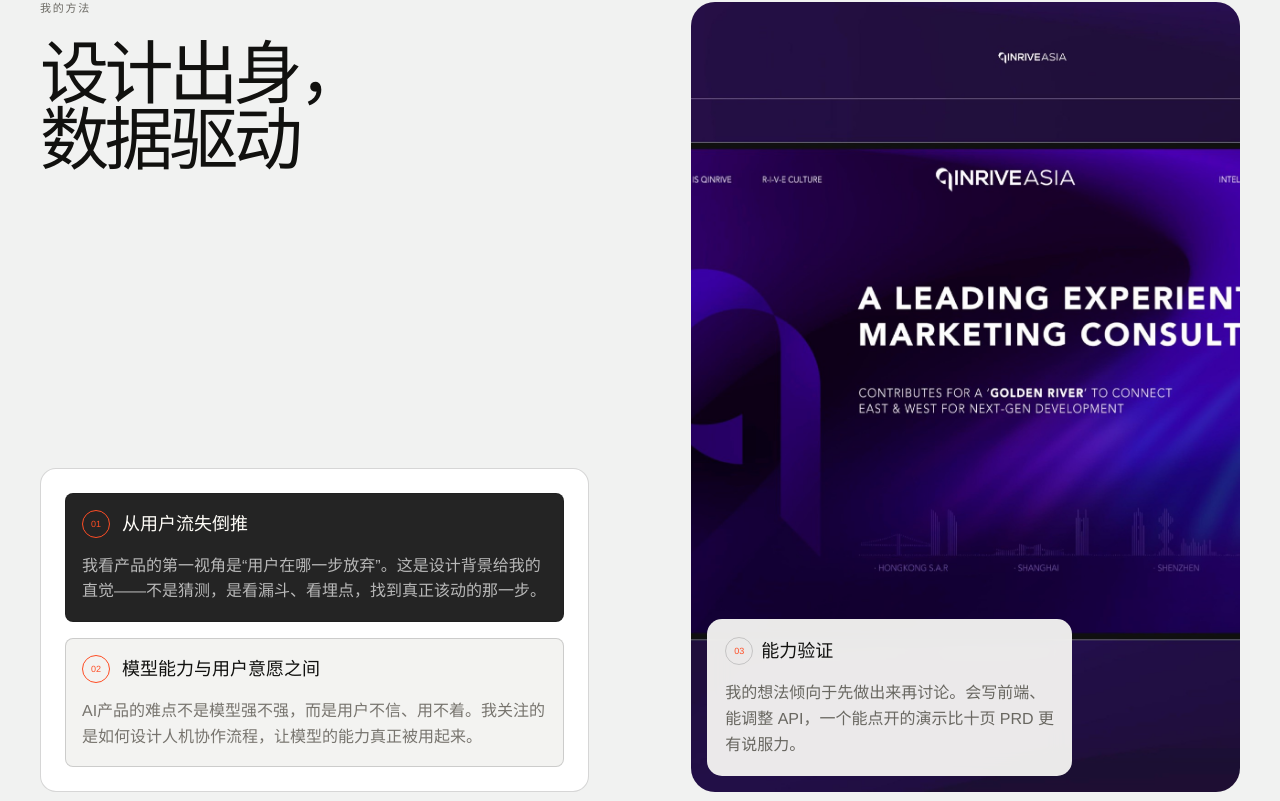
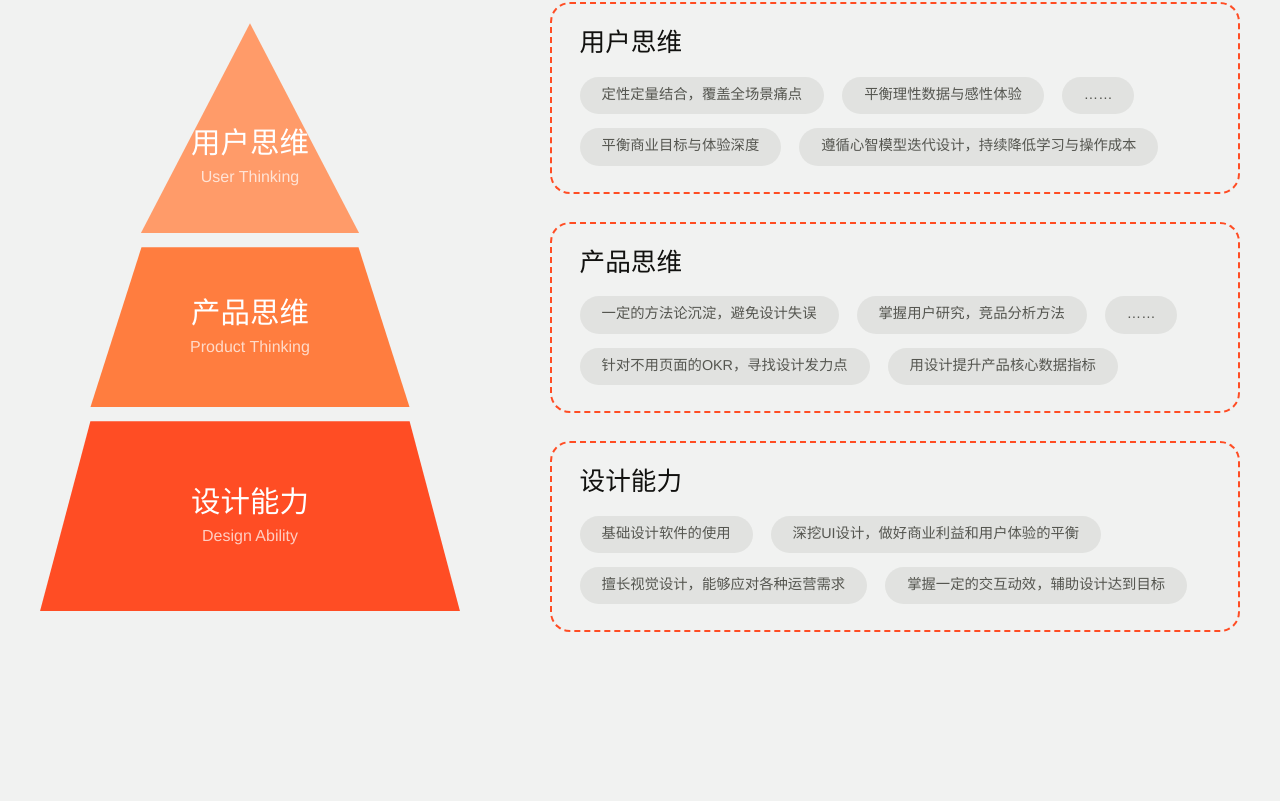
Before and after one commit to Miaaaa857/profile, a React (Vite) app: page /about in a window 1280 px wide. Shown: the part 3939-4740 px from the top of the page. Built offline with nearby package versions, Linux system fonts and the light colour scheme; a web font is replaced by a local one.

Commit message:
Rebuild methodology as capability model

```diff
--- a/src/components/AelixaAbout.jsx
+++ b/src/components/AelixaAbout.jsx
@@ -5,16 +5,21 @@
   { value: '4', suffix: '', label: '主导项目', note: '从需求到落地，独立主导 4 个从 0 到 1 的产品项目。' },
 ]
 
-const approachCards = [
+const capabilityGroups = [
   {
-    index: '01',
-    title: '从用户流失倒推',
-    text: '我看产品的第一视角是“用户在哪一步放弃”。这是设计背景给我的直觉——不是猜测，是看漏斗、看埋点，找到真正该动的那一步。',
+    title: '用户思维',
+    english: 'User Thinking',
+    items: ['定性定量结合，覆盖全场景痛点', '平衡理性数据与感性体验', '……', '平衡商业目标与体验深度', '遵循心智模型迭代设计，持续降低学习与操作成本'],
   },
   {
-    index: '02',
-    title: '模型能力与用户意愿之间',
-    text: 'AI产品的难点不是模型强不强，而是用户不信、用不着。我关注的是如何设计人机协作流程，让模型的能力真正被用起来。',
+    title: '产品思维',
+    english: 'Product Thinking',
+    items: ['一定的方法论沉淀，避免设计失误', '掌握用户研究，竞品分析方法', '……', '针对不用页面的OKR，寻找设计发力点', '用设计提升产品核心数据指标'],
+  },
+  {
+    title: '设计能力',
+    english: 'Design Ability',
+    items: ['基础设计软件的使用', '深挖UI设计，做好商业利益和用户体验的平衡', '擅长视觉设计，能够应对各种运营需求', '掌握一定的交互动效，辅助设计达到目标'],
   },
 ]
 
@@ -69,34 +74,27 @@
         </div>
       </section>
 
-      <section className="aa-approach" aria-labelledby="aa-approach-title">
-        <div className="container aa-approach__grid">
-          <div className="aa-approach__content">
-            <div className="aa-section-title" data-reveal>
-              <p className="aa-kicker">我的方法</p>
-              <h2 id="aa-approach-title">设计出身，<br />数据驱动</h2>
-            </div>
-            <div className="aa-approach__cards">
-              {approachCards.map((card) => (
-                <article className="aa-approach-card" key={card.index} data-reveal>
-                  <span>{card.index}</span>
-                  <h3>{card.title}</h3>
-                  <p>{card.text}</p>
-                </article>
-              ))}
-            </div>
+      <section className="aa-approach" aria-label="三层能力模型">
+        <div className="container aa-capability-model">
+          <div className="aa-capability-pyramid" data-reveal>
+            {capabilityGroups.map((group, index) => (
+              <div className={`aa-capability-pyramid__level aa-capability-pyramid__level--${index + 1}`} key={group.title}>
+                <strong>{group.title}</strong>
+                <span>{group.english}</span>
+              </div>
+            ))}
           </div>
 
-          <figure className="aa-approach__visual" data-reveal>
-            <img src="/media/portfolio/page-39.jpg" alt="Strategy and product design work" />
-            <figcaption>
-              <div className="aa-approach-overlay-title">
-                <span>03</span>
-                <strong>能力验证</strong>
-              </div>
-              <p>我的想法倾向于先做出来再讨论。会写前端、能调整 API，一个能点开的演示比十页 PRD 更有说服力。</p>
-            </figcaption>
-          </figure>
+          <div className="aa-capability-details">
+            {capabilityGroups.map((group) => (
+              <article className="aa-capability-group" key={group.title} data-reveal>
+                <h2>{group.title}</h2>
+                <div>
+                  {group.items.map((item) => <span key={item}>{item}</span>)}
+                </div>
+              </article>
+            ))}
+          </div>
         </div>
       </section>
 
--- a/src/styles/global.css
+++ b/src/styles/global.css
@@ -385,6 +385,20 @@
 .aa-approach-overlay-title strong { font-size: 18px; line-height: 1.35; letter-spacing: 0; font-weight: 600; }
 .aa-approach__visual figcaption p { margin-top: 16px; color: #696761; font-size: 16px; line-height: 1.6; }
 
+.aa-capability-model { display: grid; grid-template-columns: minmax(420px, .82fr) minmax(0, 1.38fr); align-items: center; gap: clamp(64px, 7vw, 112px); }
+.aa-capability-pyramid { width: 100%; display: flex; flex-direction: column; align-items: center; gap: 14px; }
+.aa-capability-pyramid__level { display: flex; flex-direction: column; align-items: center; justify-content: center; color: #fff; text-align: center; }
+.aa-capability-pyramid__level strong { font-size: clamp(28px, 2.3vw, 42px); line-height: 1.15; font-weight: 600; }
+.aa-capability-pyramid__level span { margin-top: 8px; color: rgba(255, 255, 255, .72); font-size: clamp(15px, 1.25vw, 21px); }
+.aa-capability-pyramid__level--1 { width: 52%; height: 210px; padding-top: 58px; clip-path: polygon(50% 0, 100% 100%, 0 100%); background: #ff9b69; }
+.aa-capability-pyramid__level--2 { width: 76%; height: 160px; clip-path: polygon(16% 0, 84% 0, 100% 100%, 0 100%); background: #ff7d3f; }
+.aa-capability-pyramid__level--3 { width: 100%; height: 190px; clip-path: polygon(12% 0, 88% 0, 100% 100%, 0 100%); background: var(--accent); }
+.aa-capability-details { display: grid; gap: 28px; }
+.aa-capability-group { padding: 24px 28px 26px; border: 2px dashed var(--accent); border-radius: 20px; }
+.aa-capability-group h2 { font-size: clamp(25px, 2vw, 34px); line-height: 1.2; font-weight: 600; }
+.aa-capability-group > div { margin-top: 18px; display: flex; flex-wrap: wrap; gap: 14px 18px; }
+.aa-capability-group span { padding: 9px 22px; border-radius: 999px; background: #e1e2e0; color: #555650; font-size: clamp(14px, 1.12vw, 18px); line-height: 1.35; white-space: nowrap; }
+
 .aa-career { overflow: clip; }
 .aa-career__marquee { padding: 22px 0 25px; overflow: hidden; background: var(--accent); }
 .aa-career__marquee-track { width: max-content; display: flex; gap: 50px; animation: aa-career-marquee 23s linear infinite; }
@@ -460,6 +474,8 @@
   .aa-approach__grid { grid-template-columns: 1fr; }
   .aa-approach__cards { margin-top: 60px; }
   .aa-approach__visual { min-height: 680px; }
+  .aa-capability-model { grid-template-columns: 1fr; gap: 64px; }
+  .aa-capability-pyramid { width: min(100%, 660px); margin-inline: auto; }
   .aa-career__body { padding-block: 100px; }
   .aa-career-card { grid-template-columns: minmax(120px, .25fr) 1fr; column-gap: 32px; }
   .aa-career-card__detail { grid-column: 2; }
@@ -563,6 +579,14 @@
   .aa-approach__cards { grid-template-columns: 1fr; }
   .aa-approach-card { min-height: 0; }
   .aa-approach__visual { min-height: 560px; border-radius: 16px; }
+  .aa-capability-model { gap: 48px; }
+  .aa-capability-pyramid { gap: 9px; }
+  .aa-capability-pyramid__level--1 { height: 150px; padding-top: 40px; }
+  .aa-capability-pyramid__level--2 { height: 120px; }
+  .aa-capability-pyramid__level--3 { height: 145px; }
+  .aa-capability-group { padding: 20px; border-radius: 16px; }
+  .aa-capability-group > div { gap: 10px; }
+  .aa-capability-group span { max-width: 100%; padding: 8px 14px; white-space: normal; }
   .aa-career__heading { grid-template-columns: 1fr; gap: 40px; }
   .aa-career__body { padding-block: 60px; }
   .aa-career__list { margin-top: 32px; }
```
